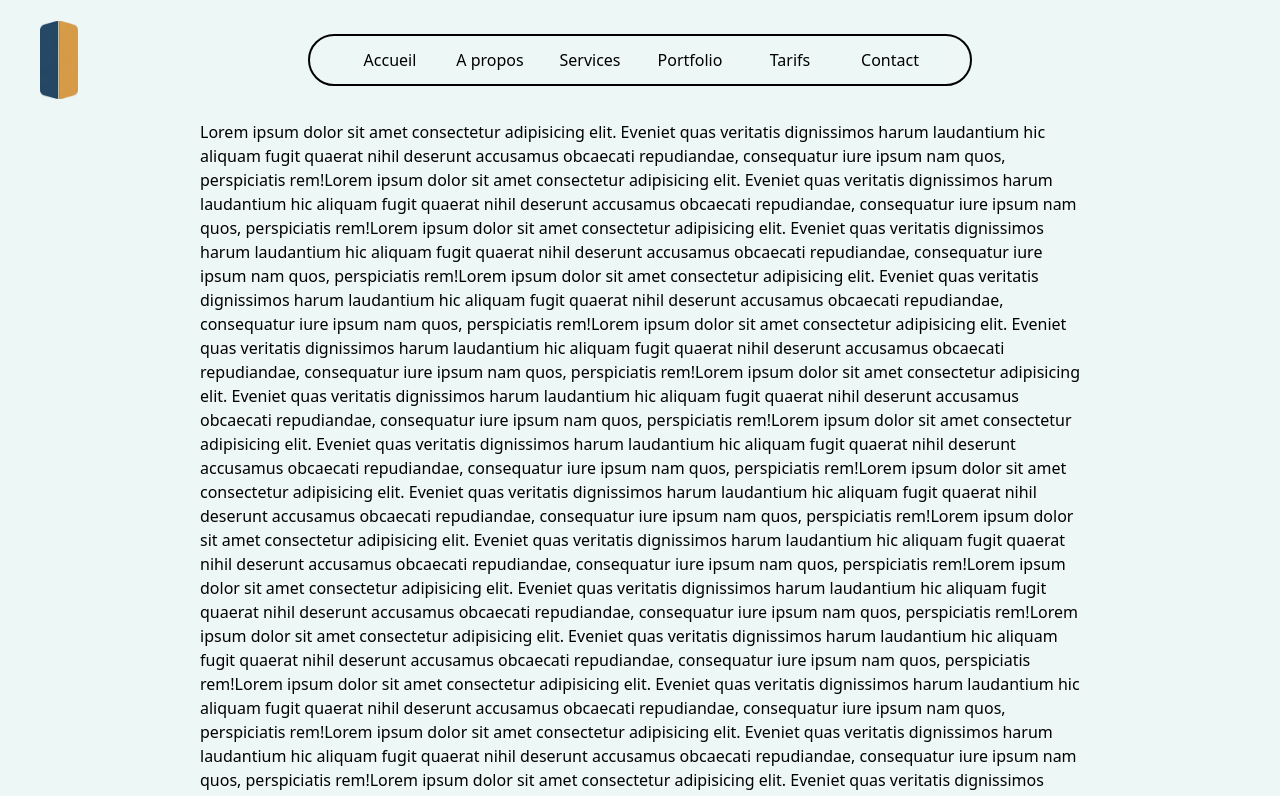
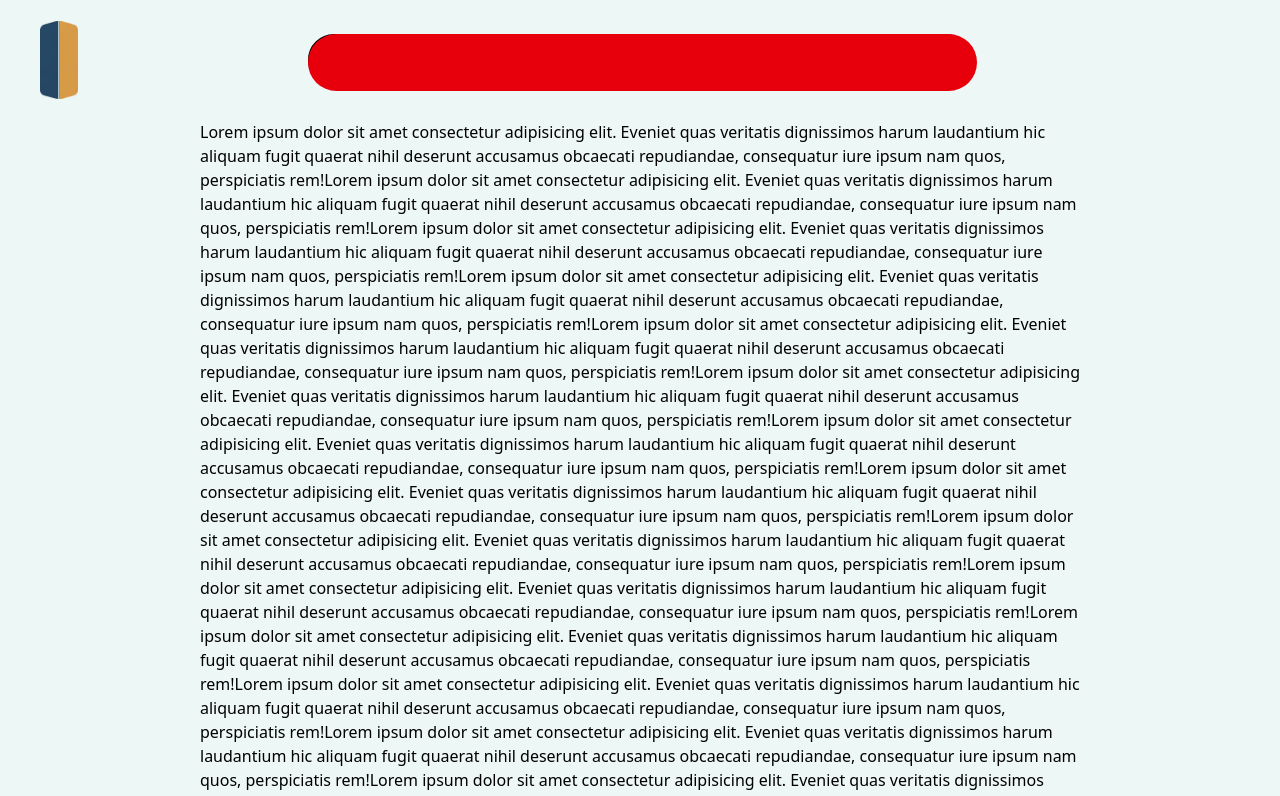
Before and after one commit to JulienLed/site-poteau-web, a Next.js app: page / in a window 1280 px wide. Shown: the top 796 px of the page. Built offline with nearby package versions, Linux system fonts and the light colour scheme.

Commit message:
Try to BG

```diff
--- a/app/header/navbarDesktop.tsx
+++ b/app/header/navbarDesktop.tsx
@@ -69,8 +69,7 @@ export default function NavbarDesktop() {
       </section>
       <section id="navbar" className="relative justify-self-center self-center">
         <motion.div
-          className="flex justify-center items-center w-fit gap-5 px-10 py-3 backdrop-blur-sm border-2 rounded-4xl"
-          /*CHECK QUID MASK-CLIP*/
+          className="flex justify-center items-center w-fit gap-5 px-10 py-3 backdrop-blur-sm border-2 rounded-4xl !z-10"
           initial={{ opacity: 0, x: 0 }}
           animate={{
             opacity: [0, 0.7, 1],
@@ -93,6 +92,20 @@ export default function NavbarDesktop() {
             </Link>
           ))}
         </motion.div>
+        <motion.div
+          className="absolute top-0 left-0 w-[calc(100%+5px)] h-[calc(100%+5px)] bg-red-600 rounded-4xl !z-0 px-10 py-3"
+          initial={{ opacity: 0, x: 0 }}
+          animate={{
+            opacity: [0, 0.7, 1],
+            x: ["-80%", 0, 0],
+          }}
+          transition={{
+            duration: 2,
+            times: [0, 0.5, 1],
+            delay: 0.3,
+            ease: "easeInOut",
+          }}
+        ></motion.div>
       </section>
     </div>
   );
```
Also changed, not shown: public/logo-bg-free.png.
